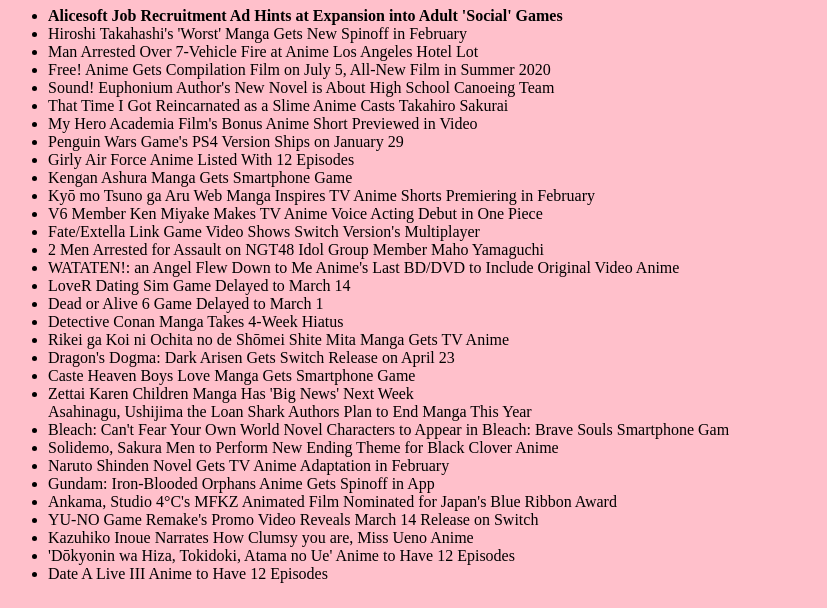
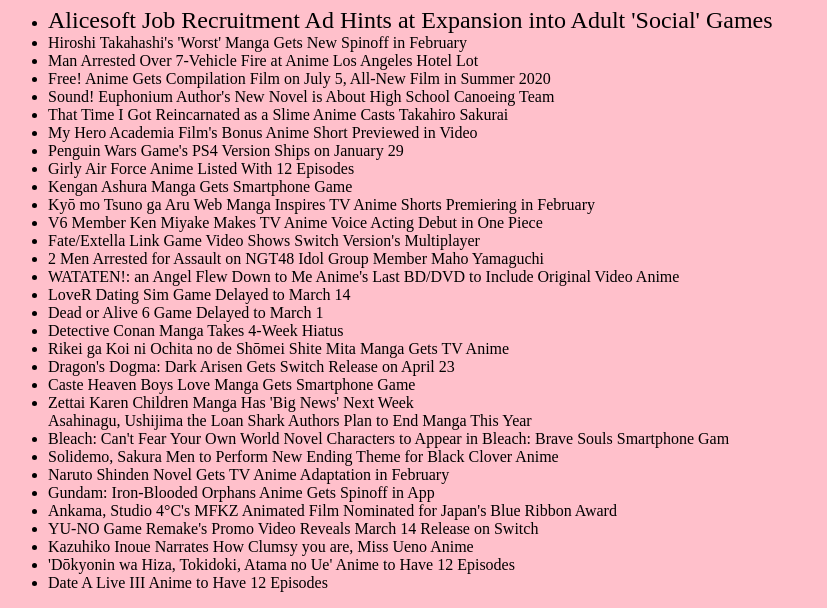
Before and after one commit to MicheleLau9070/MicheleLau123, a plain HTML site: page fourth.html in a window 1280 px wide. Shown: the part 251-859 px from the top of the page, without its empty margins (0-827 px from the left). Drawn offline with Linux system fonts and the light colour scheme.

Commit message:
Update fourth.html

```diff
--- a/fourth.html
+++ b/fourth.html
@@ -25,7 +25,7 @@
 
 <h1>Anime News</h1>
 <ul>
- <li><strong>Alicesoft Job Recruitment Ad Hints at Expansion into Adult 'Social' Games</strong></li>
+ <li><font size=5>Alicesoft Job Recruitment Ad Hints at Expansion into Adult 'Social' Games</font></li>
  <li>Hiroshi Takahashi's 'Worst' Manga Gets New Spinoff in February</li>
  <li>Man Arrested Over 7-Vehicle Fire at Anime Los Angeles Hotel Lot</li>
  <li>Free! Anime Gets Compilation Film on July 5, All-New Film in Summer 2020</li>
```
